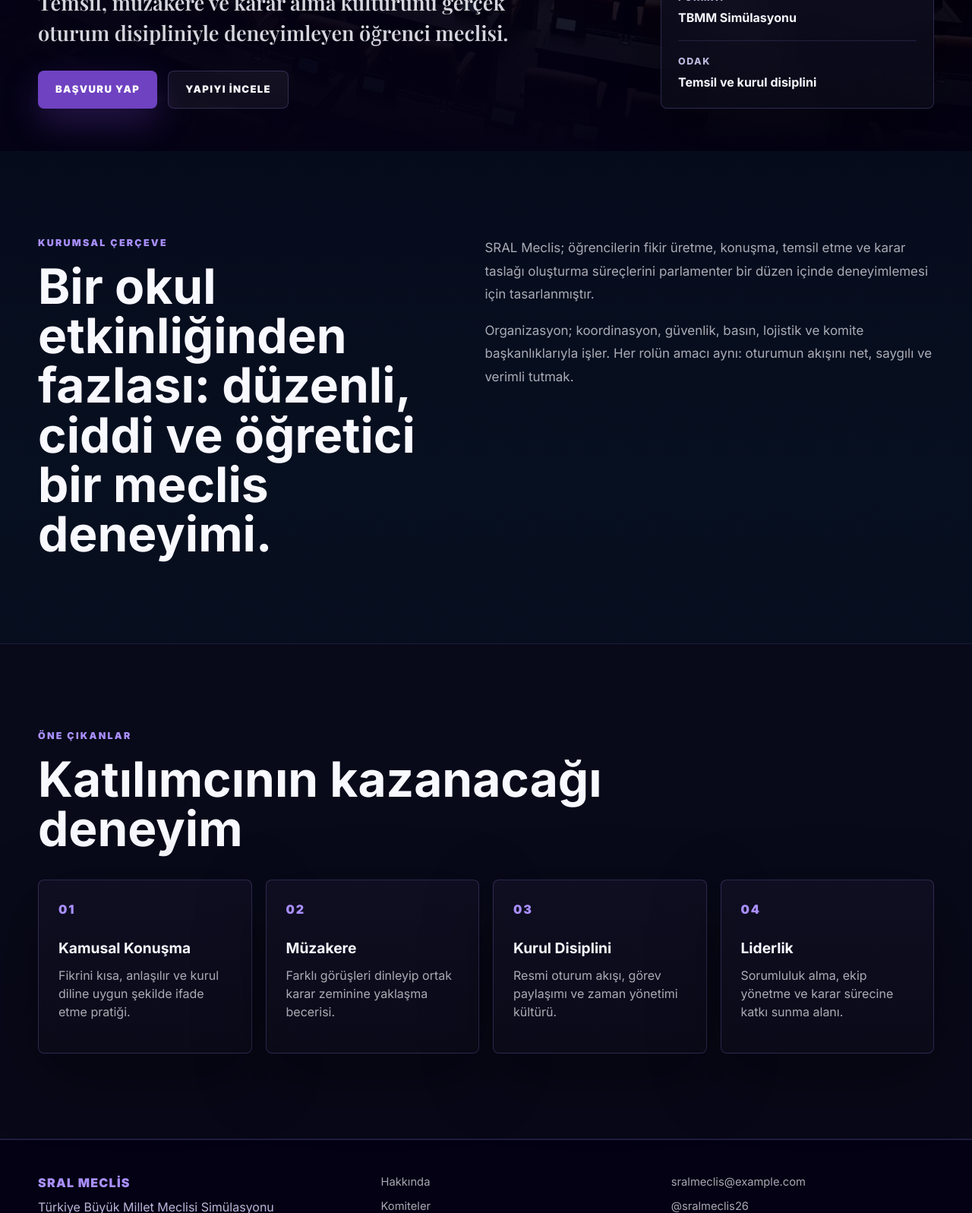
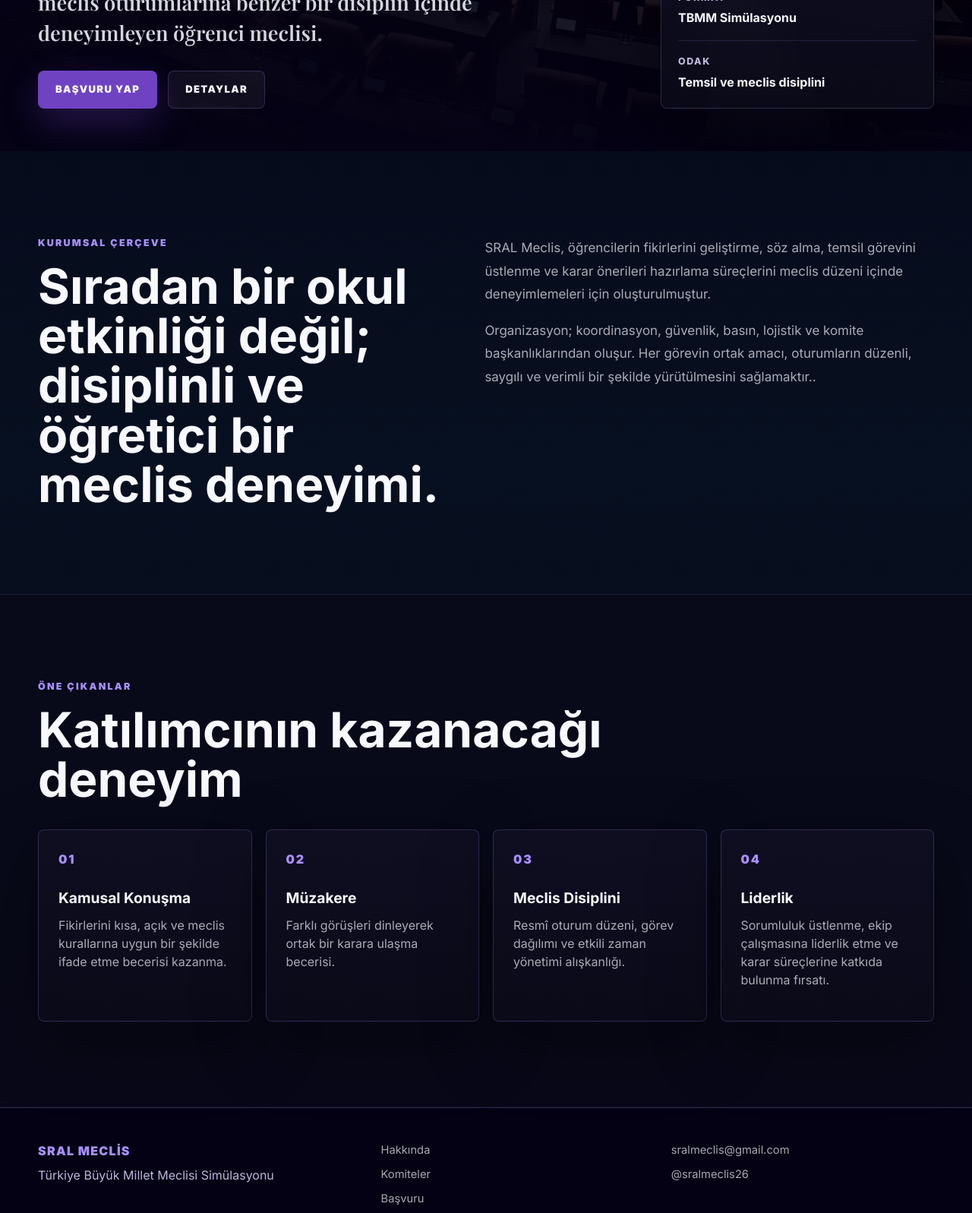
Before and after one commit to toprakstroj1/sralmeclis, a plain HTML site: page index.html in a window 1280 px wide. Shown: the part 601-2198 px from the top of the page at 76% size. Drawn offline with nearby package versions, Linux system fonts and the light colour scheme; a web font is replaced by a local one.

Commit message:
Replace contact email to sralmeclis@gmail.com across pages

```diff
--- a/index.html
+++ b/index.html
@@ -52,10 +52,10 @@
           <div class="hero-copy">
             <p class="eyebrow">Türkiye Büyük Millet Meclisi Simülasyonu</p>
             <h1>SRAL Meclis</h1>
-            <p class="hero-lead">Temsil, müzakere ve karar alma kültürünü gerçek oturum disipliniyle deneyimleyen öğrenci meclisi.</p>
+            <p class="hero-lead">Temsil, tartışma ve karar alma süreçlerini gerçek meclis oturumlarına benzer bir disiplin içinde deneyimleyen öğrenci meclisi.</p>
             <div class="hero-actions-row">
               <a class="btn primary" href="/basvuru/">Başvuru Yap</a>
-              <a class="btn ghost" href="/hakkinda/">Yapıyı İncele</a>
+              <a class="btn ghost" href="/hakkinda/">Detaylar</a>
             </div>
           </div>
           <aside class="event-panel" aria-label="Etkinlik bilgileri">
@@ -69,7 +69,7 @@
             </div>
             <div>
               <span>Odak</span>
-              <strong>Temsil ve kurul disiplini</strong>
+              <strong>Temsil ve meclis disiplini</strong>
             </div>
           </aside>
         </div>
@@ -79,11 +79,11 @@
         <div class="container split">
           <div>
             <p class="eyebrow">Kurumsal Çerçeve</p>
-            <h2>Bir okul etkinliğinden fazlası: düzenli, ciddi ve öğretici bir meclis deneyimi.</h2>
+            <h2>Sıradan bir okul etkinliği değil; disiplinli ve öğretici bir meclis deneyimi.</h2>
           </div>
           <div class="prose">
-            <p>SRAL Meclis; öğrencilerin fikir üretme, konuşma, temsil etme ve karar taslağı oluşturma süreçlerini parlamenter bir düzen içinde deneyimlemesi için tasarlanmıştır.</p>
-            <p>Organizasyon; koordinasyon, güvenlik, basın, lojistik ve komite başkanlıklarıyla işler. Her rolün amacı aynı: oturumun akışını net, saygılı ve verimli tutmak.</p>
+            <p>SRAL Meclis, öğrencilerin fikirlerini geliştirme, söz alma, temsil görevini üstlenme ve karar önerileri hazırlama süreçlerini meclis düzeni içinde deneyimlemeleri için oluşturulmuştur.</p>
+            <p>Organizasyon; koordinasyon, güvenlik, basın, lojistik ve komite başkanlıklarından oluşur. Her görevin ortak amacı, oturumların düzenli, saygılı ve verimli bir şekilde yürütülmesini sağlamaktır..</p>
           </div>
         </div>
       </section>
@@ -98,22 +98,22 @@
             <article class="feature-card">
               <span>01</span>
               <h3>Kamusal Konuşma</h3>
-              <p>Fikrini kısa, anlaşılır ve kurul diline uygun şekilde ifade etme pratiği.</p>
+              <p>Fikirlerini kısa, açık ve meclis kurallarına uygun bir şekilde ifade etme becerisi kazanma.</p>
             </article>
             <article class="feature-card">
               <span>02</span>
               <h3>Müzakere</h3>
-              <p>Farklı görüşleri dinleyip ortak karar zeminine yaklaşma becerisi.</p>
+              <p>Farklı görüşleri dinleyerek ortak bir karara ulaşma becerisi.</p>
             </article>
             <article class="feature-card">
               <span>03</span>
-              <h3>Kurul Disiplini</h3>
-              <p>Resmi oturum akışı, görev paylaşımı ve zaman yönetimi kültürü.</p>
+              <h3>Meclis Disiplini</h3>
+              <p>Resmî oturum düzeni, görev dağılımı ve etkili zaman yönetimi alışkanlığı.</p>
             </article>
             <article class="feature-card">
               <span>04</span>
               <h3>Liderlik</h3>
-              <p>Sorumluluk alma, ekip yönetme ve karar sürecine katkı sunma alanı.</p>
+              <p>Sorumluluk üstlenme, ekip çalışmasına liderlik etme ve karar süreçlerine katkıda bulunma fırsatı.</p>
             </article>
           </div>
         </div>
@@ -133,7 +133,7 @@
           <a href="/sik-sorulan/">SSS</a>
         </nav>
         <div class="footer-contact">
-          <a href="mailto:sralmeclis@example.com">sralmeclis@example.com</a>
+            <a href="mailto:sralmeclis@gmail.com">sralmeclis@gmail.com</a>
           <a href="https://instagram.com/sralmeclis26" target="_blank" rel="noopener noreferrer">@sralmeclis26</a>
         </div>
       </div>
```
Also changed, not shown: about.html (+1 -1 lines), anasayfa/index.html (+1 -1 lines), applications.html (+1 -1 lines), basvuru/index.html (+1 -1 lines), committees.html (+1 -1 lines), faq.html (+2 -2 lines), hakkinda/index.html (+1 -1 lines), komiteler/index.html (+1 -1 lines), sik-sorulan/index.html (+1 -1 lines).
